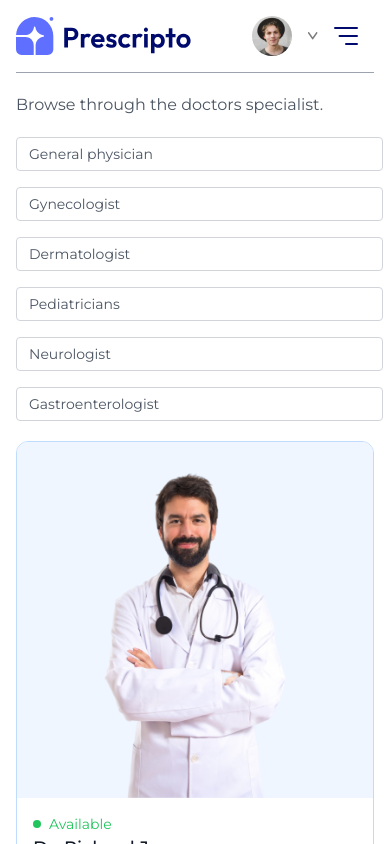
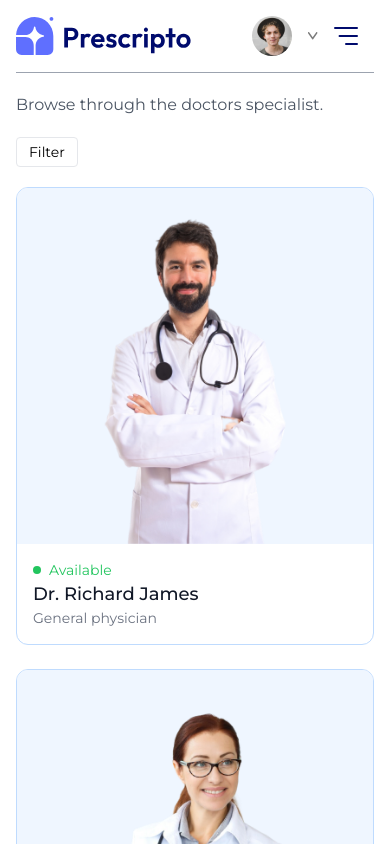
Before and after one commit to SachindaBandara/Doctor-Appoinment-Booking-Website-using-React, a React (Vite) app in the folder frontend/: page /doctors in a window 390 px wide. Shown: the top 844 px of the page. Built offline with nearby package versions, Linux system fonts and the light colour scheme.

Commit message:
add filter button

```diff
--- a/frontend/src/pages/Doctors.jsx
+++ b/frontend/src/pages/Doctors.jsx
@@ -7,6 +7,7 @@
 
   const { speciality } = useParams();
   const [ filterDoc, setFilterDoc ] = useState([]);
+  const [showFilter, setShowFilter] = useState(false);
   const navigate = useNavigate();
   const { doctors } = useContext(AppContext);
 
@@ -26,7 +27,8 @@
     <div>
       <p className='text-gray-600'>Browse through the doctors specialist.</p>
       <div className='flex flex-col sm:flex-row items-start gap-5 mt-5'>
-        <div className='flex flex-col gap-4 text-sm text-gray-600'>
+        <button className={`py-1 px-3 border rounded text-sm transition-all sm:hidden ${showFilter ? 'bg-primary text-white' : ''}`} onClick={()=>setShowFilter(prev => !prev)}>Filter</button>
+        <div className={`flex-col gap-4 text-sm text-gray-600 ${showFilter ? 'flex' : 'hidden sm:flex'}`}>
           <p onClick={()=> speciality === 'General physician' ? navigate('/doctors'):navigate('/doctors/General physician')} className={`w-[94vw] sm:w-auto pl-3 py-1.5 pr-16 border border-gray-300 rounded transition-all cursor-pointer ${speciality === "General physician" ? "bg-indigo-100 font-semibold" : ""}`}>General physician</p>
           <p onClick={()=> speciality === 'Gynecologist' ? navigate('/doctors'):navigate('/doctors/Gynecologist')} className={`w-[94vw] sm:w-auto pl-3 py-1.5 pr-16 border border-gray-300 rounded transition-all cursor-pointer ${speciality === "Gynecologist" ? "bg-indigo-100 font-semibold" : ""}`}>Gynecologist</p>
           <p onClick={()=> speciality === 'Dermatologist' ? navigate('/doctors'):navigate('/doctors/Dermatologist')} className={`w-[94vw] sm:w-auto pl-3 py-1.5 pr-16 border border-gray-300 rounded transition-all cursor-pointer ${speciality === "Dermatologist" ? "bg-indigo-100 font-semibold" : ""}`}>Dermatologist</p>
```
